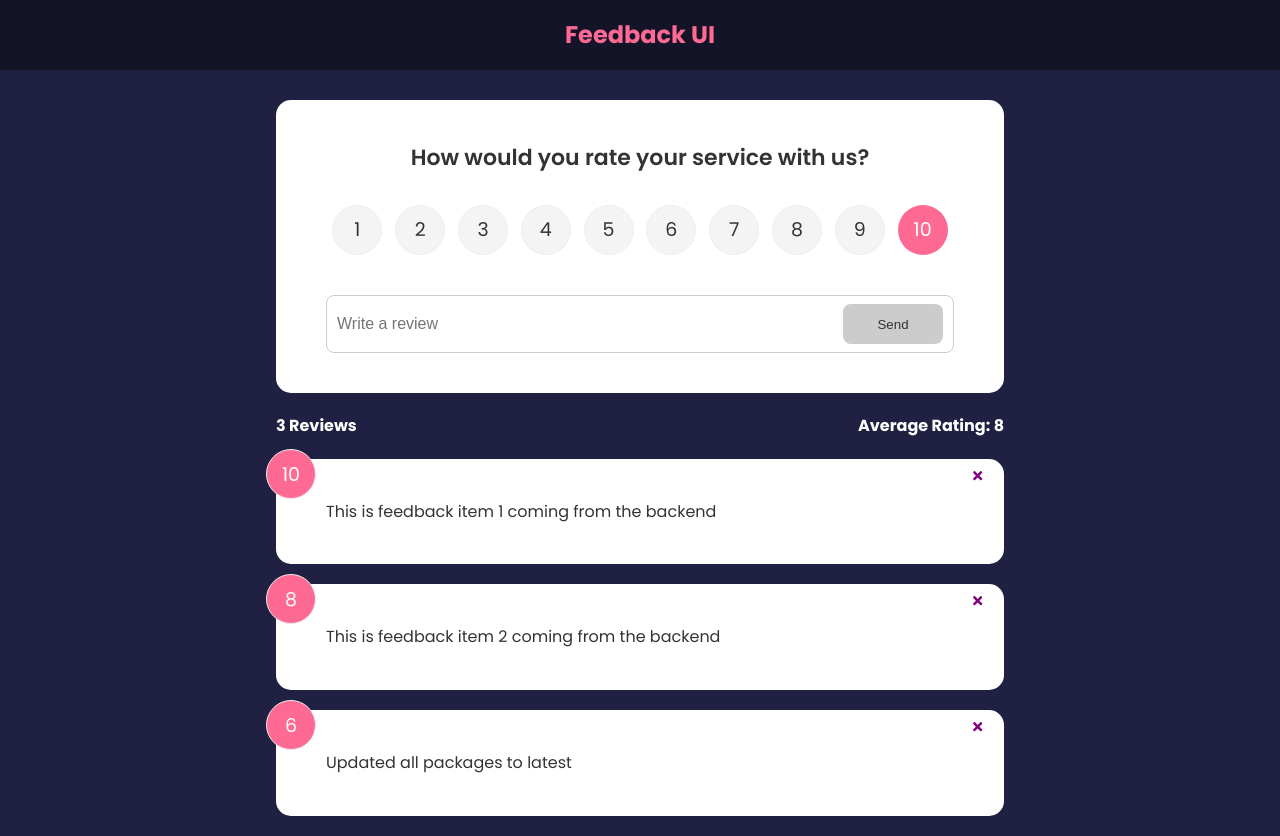
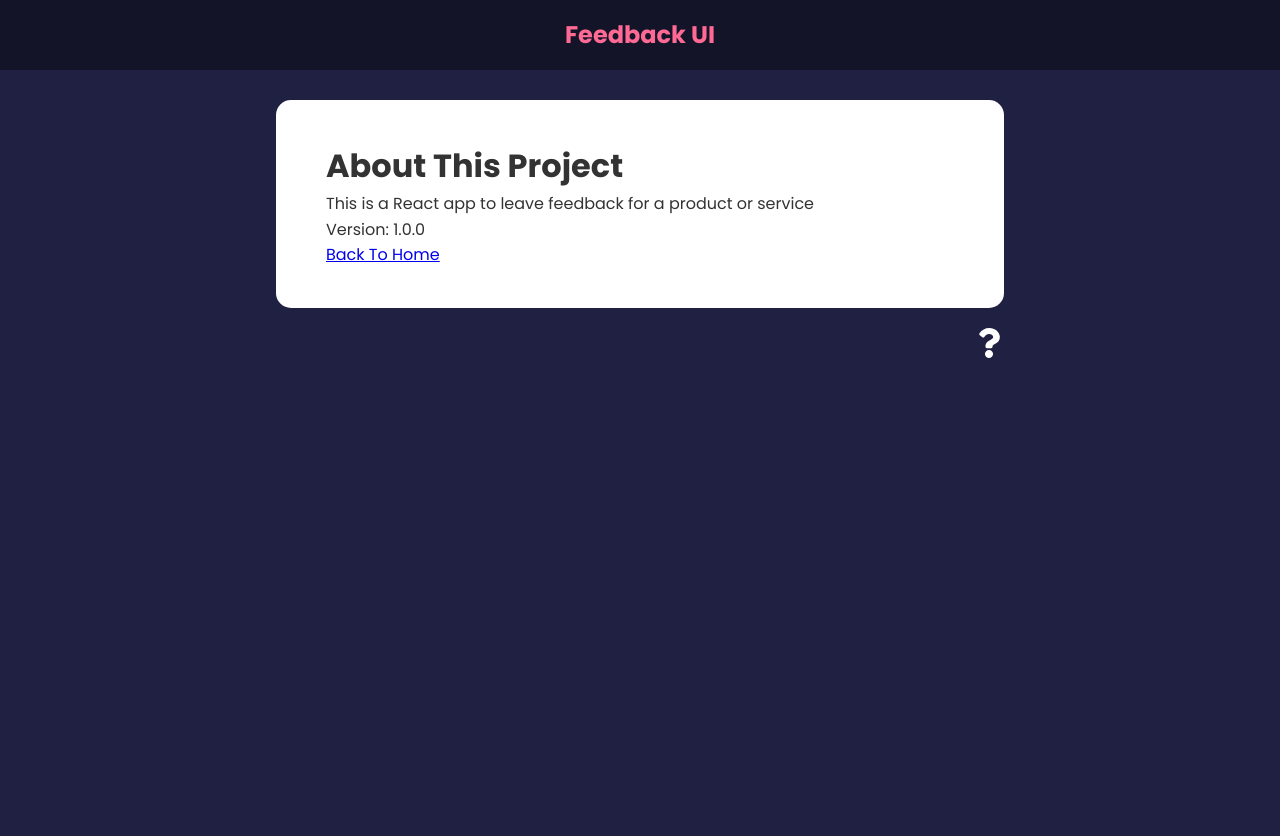
Before and after one commit to Artgeca/feedback-app, a React (Create React App) app: page /about in a window 1280 px wide. After the commit the page ends 800 px from the top, so only its background shows below. Built offline with nearby package versions, Linux system fonts and the light colour scheme.

Commit message:
feat: commit

```diff
--- a/package.json
+++ b/package.json
@@ -15,6 +15,7 @@
     "react": "^18.2.0",
     "react-dom": "^18.2.0",
     "react-icons": "^4.7.1",
+    "react-router-dom": "^6.6.1",
     "react-scripts": "5.0.1",
     "typescript": "^4.9.4",
     "uuid": "^8.3.2",
--- a/src/App.tsx
+++ b/src/App.tsx
@@ -1,10 +1,14 @@
 import { useState } from 'react';
+import { BrowserRouter as Router, Routes, Route, NavLink } from "react-router-dom";
 import { v4 as uuidv4 } from 'uuid';
 import Header from './components/Header';
 import feedbackData from './data/feedbackData';
 import FeedbackList from './components/FeedbackList';
 import FeedbackStats from './components/FeedbackStats';
 import FeedbackForm from './components/FeedbackForm';
+import AboutPage from './components/pages/AboutPage';
+import AboutIconLink from './components/AboutIconLink';
+import Card from './components/shared/Card';
 
 type FeedbackType = {
   id: string;
@@ -28,14 +32,24 @@
   };
 
   return (
-    <>
+    <Router>
       <Header />
       <div className='container'>
-        <FeedbackForm handleAdd={addFeedback} />
-        <FeedbackStats feedback={feedback} />
-        <FeedbackList feedback={feedback} handleDelete={deleteFeedback} />
+        <Routes>
+          <Route path='/' element={
+            <>
+              <FeedbackForm handleAdd={addFeedback} />
+              <FeedbackStats feedback={feedback} />
+              <FeedbackList feedback={feedback} handleDelete={deleteFeedback} />
+            </>
+          } />
+
+          <Route path='/about' element={<AboutPage />} />
+        </Routes>
+
+        <AboutIconLink />
       </div>
-    </>
+    </Router>
   );
 };
 
--- /dev/null
+++ b/src/components/AboutIconLink.tsx
@@ -0,0 +1,13 @@
+import { FaQuestion } from 'react-icons/fa';
+import { Link } from 'react-router-dom';
+
+const AboutIconLink: React.FC = () => {
+  return (
+    <div className='about-link'>
+      <Link to='/about'>
+        <FaQuestion size={30} />
+      </Link>
+    </div>
+  );
+};
+export default AboutIconLink;
--- /dev/null
+++ b/src/components/pages/AboutPage.tsx
@@ -0,0 +1,19 @@
+import Card from '../shared/Card';
+import { Link } from 'react-router-dom';
+
+const AboutPage: React.FC = () => {
+  return (
+    <Card>
+      <>
+        <h1>About This Project</h1>
+        <p>This is a React app to leave feedback for a product or service</p>
+        <p>Version: 1.0.0</p>
+
+        <p>
+          <Link to="/">Back To Home</Link>
+        </p>
+      </>
+    </Card>
+  );
+};
+export default AboutPage;
```
Also changed, not shown: 1 other file (tests, documents, lock files or other folders).
